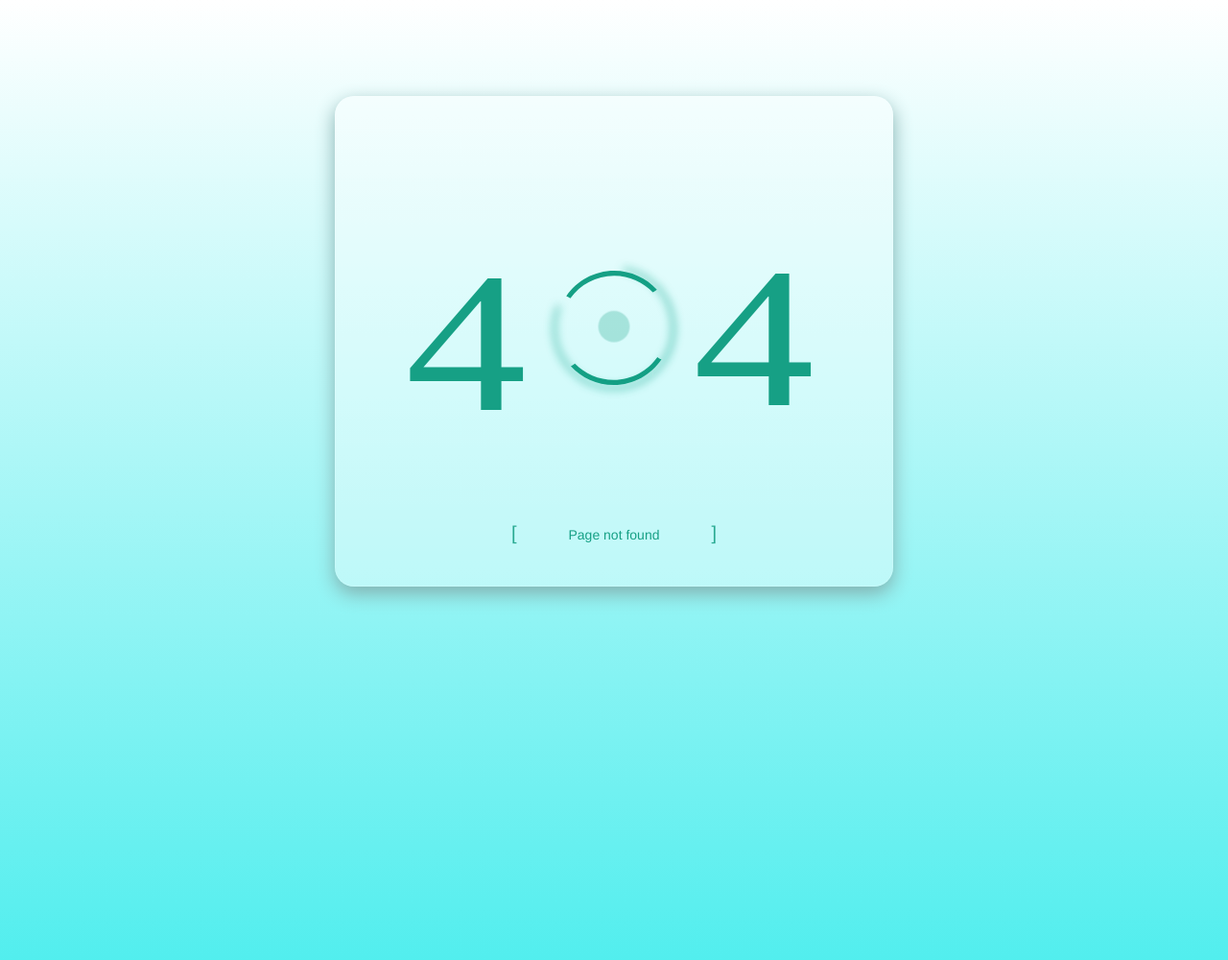
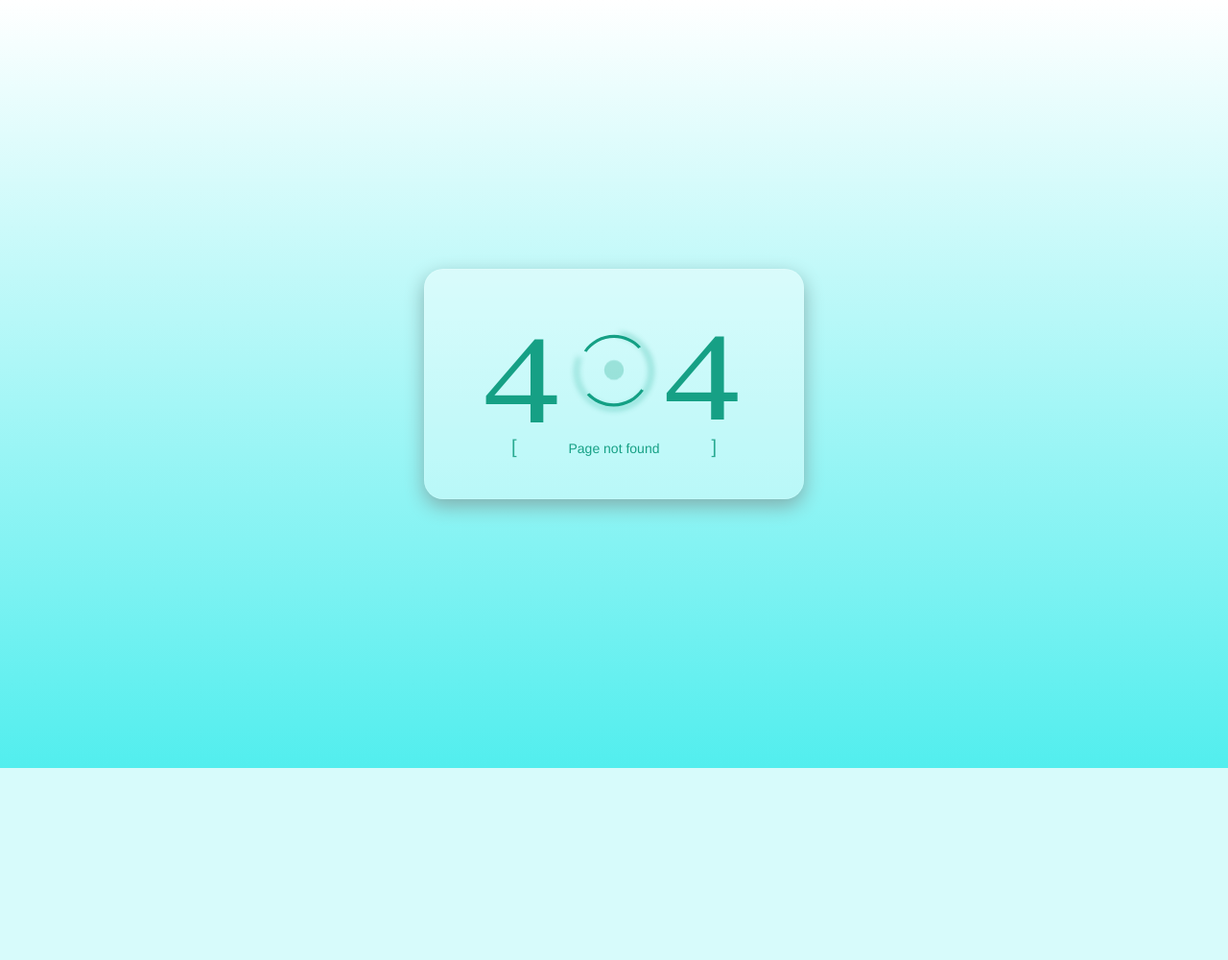
Before and after one commit to zsoltkovacs94/koffein-flu-prediction, a Django app: template koffein_flu_prediction/website/templates/404.html in a window 1280 px wide. Shown: the whole page at 96% size. After the commit the page ends 800 px from the top, so only its background shows below. Run offline with Django 4.2, Linux system fonts and the light colour scheme; the template is opened without the code that fills it, so the values that code supplies are empty; some libraries are stand-ins or nearby versions.

Commit message:
Reszponzivitási javítások.

```diff
--- a/koffein_flu_prediction/koffein_flu_prediction/settings.py
+++ b/koffein_flu_prediction/koffein_flu_prediction/settings.py
@@ -23,9 +23,9 @@ BASE_DIR = Path(__file__).resolve().parent.parent
 SECRET_KEY = 'django-insecure-5u@#5i1pv5s+f^ubt=ap+4qps@j0p0#-d3!(xf-nt@2rd0on7h'
 
 # SECURITY WARNING: don't run with debug turned on in production!
-DEBUG = True
+DEBUG = False
 
-ALLOWED_HOSTS = []
+ALLOWED_HOSTS = ['*']
 
 
 # Application definition
--- a/koffein_flu_prediction/website/static/style.css
+++ b/koffein_flu_prediction/website/static/style.css
@@ -93,7 +93,7 @@ select{
  }
  body {
      background-color: white;
-     min-height: 900px;
+    min-height: 100vh;
     background: linear-gradient(  #ffffff,#52eeee);
 }
 .table-head{
@@ -118,8 +118,8 @@ select{
 .st2{fill:gray;}
 
 svg{
-  width: 500px;
-    height: 400px;
+  width: 100%;
+    max-height: 400px;
     text-align: center;
     fill: #16a085;
 }
@@ -138,10 +138,12 @@ path#XMLID_11_ ,path#XMLID_2_ {
 
 #container-404{
 display: flex;
+    width: 60%;
     flex-direction: row;
     justify-content: center;
     text-align:center;
-    margin-top: 100px;
+    margin: auto;
+    vertical
 
 
 
@@ -211,3 +213,8 @@ display: flex;
   75%{r:15;opacity:0.1;}
  	100% {r:20;opacity:0;}
 }
+#body-404{
+display: flex;
+    align-items:center;
+    max-height: 100%;
+}
--- a/koffein_flu_prediction/website/templates/404.html
+++ b/koffein_flu_prediction/website/templates/404.html
@@ -13,7 +13,7 @@
    <link href="https://fonts.googleapis.com/css?family=Lato" rel="stylesheet">
 </head>
 
-<body>
+<body id="body-404">
 
 
 <div id="container-404">
```
